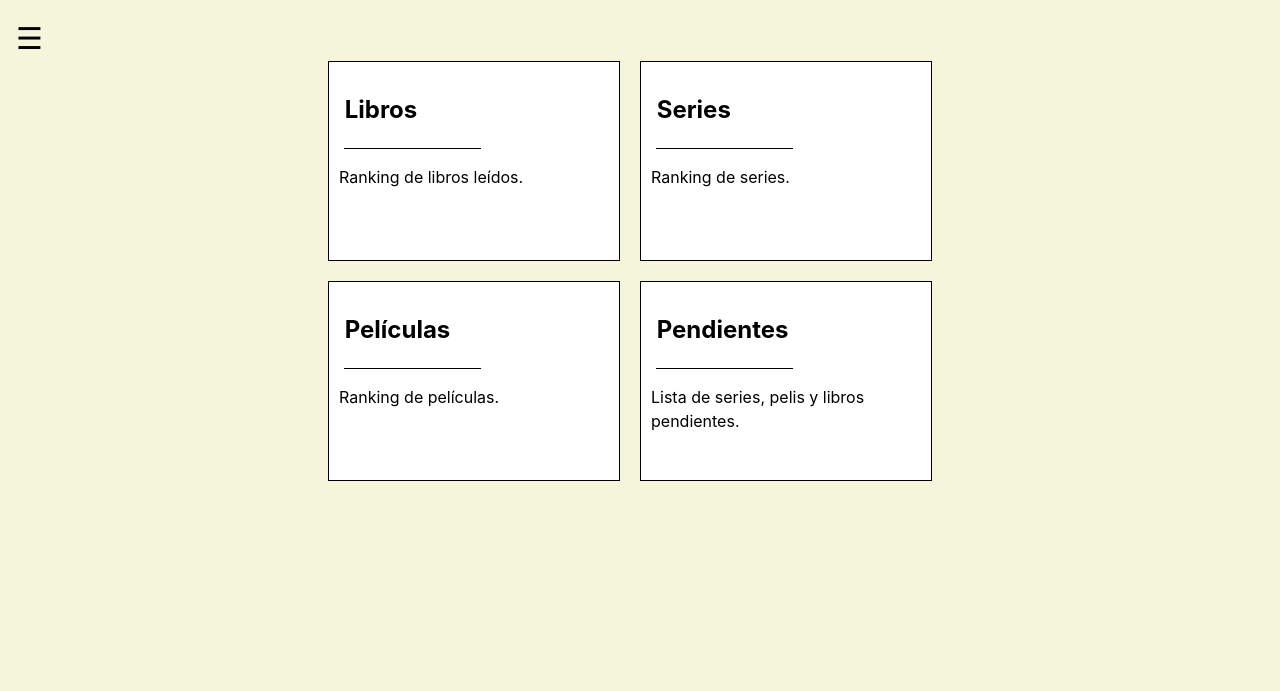
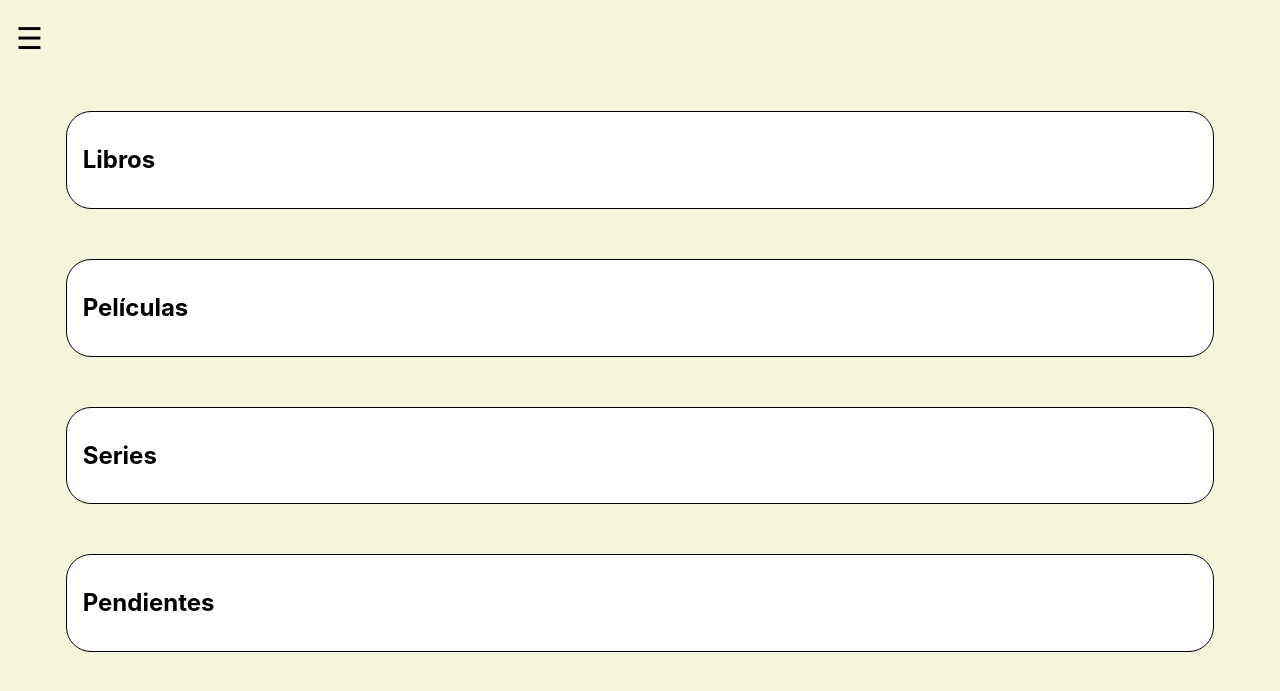
Before and after one commit to R-dVL/Home, a Django app: page /catalogo/index/ in a window 1280 px wide. Shown: the top 691 px of the page. Run offline with Django 3.2, Linux system fonts and the light colour scheme.

Commit message:
Changes in index

```diff
--- a/Nexo/Catalogo/static/Catalogo/base.css
+++ b/Nexo/Catalogo/static/Catalogo/base.css
@@ -145,13 +145,12 @@ a:active {
 .hbox{
   transition: box-shadow .3s;
   box-sizing: border-box;
-  width:auto;
-  height: 200px;
-  background-color: rgb(255, 255, 255);
-  border: 1px solid;
-  padding: 10px;
-  margin-bottom: 20px;
-  margin-right: 20px;
+	width: auto;
+	margin: 50px;
+	background-color: rgb(255, 255, 255);
+	border: 1px solid;
+	padding: 10px;
+	border-radius: 25px;
 }
 .hbox:hover{
   box-shadow: 5px 10px rgba(0, 0, 0, 0.493);
--- a/Nexo/Catalogo/static/scripts/sidenav.js
+++ b/Nexo/Catalogo/static/scripts/sidenav.js
@@ -1,11 +1,11 @@
 function openNav() {
     document.getElementById("mySidenav").style.width = "250px";
-    /*document.getElementById("main").style.marginLeft = "250px";*/
+    document.getElementById("main").style.marginLeft = "250px";
     document.body.style.backgroundColor = "rgba(0,0,0,0.4)";
   }
 
   function closeNav() {
     document.getElementById("mySidenav").style.width = "0";
-    /*document.getElementById("main").style.marginLeft= "0";*/
+    document.getElementById("main").style.marginLeft= "0";
     document.body.style.backgroundColor = "white";
   }
--- a/Nexo/Catalogo/templates/Catalogo/index.html
+++ b/Nexo/Catalogo/templates/Catalogo/index.html
@@ -6,34 +6,18 @@
     <title>{% block title %}Librería{% endblock title %}</title>
   </head>
   {% block content %}
-  <div class="grid-parent">
-    <div class="grid-child">
-      <a href="/catalogo/libros/"><div class="hbox" style="top:10%">
+  <a href="/catalogo/libros/"><div class="hbox">
     <h2>&nbsp;<b>Libros</b></h2>
-        <hr size="1" width="50%" color="black" style="margin-left: 5px">
-        <p>Ranking de libros leídos.</p>
   </div></a>
-      <a href="/catalogo/peliculas/"><div class="hbox" style="top:30%">
+  <a href="/catalogo/peliculas/"><div class="hbox">
     <h2>&nbsp;<b>Películas</b></h2>
-        <hr size="1" width="50%" color="black" style="margin-left: 5px">
-        <p>Ranking de películas.</p>
   </div></a>
-    </div>
-  </div>
-  <div class="grid-parent">
-    <div class="grid-child">
-      <a href="/catalogo/series/"><div class="hbox" style="top:50%">
+  <a href="/catalogo/series/"><div class="hbox">
     <h2>&nbsp;<b>Series</b></h2>
-        <hr size="1" width="50%" color="black" style="margin-left: 5px">
-        <p>Ranking de series.</p>
   </div></a>
-      <a href="/catalogo/pendientes/"><div class="hbox" style="top:70%">
+  <a href="/catalogo/pendientes/"><div class="hbox">
     <h2>&nbsp;<b>Pendientes</b></h2>
-        <hr size="1" width="50%" color="black" style="margin-left: 5px">
-        <p>Lista de series, pelis y libros pendientes.</p>
   </div></a>
-    </div>
-  </div>
   {% endblock content %}
 </body>
 </html>
```
Lines whose indentation alone changed are shown as unchanged.
